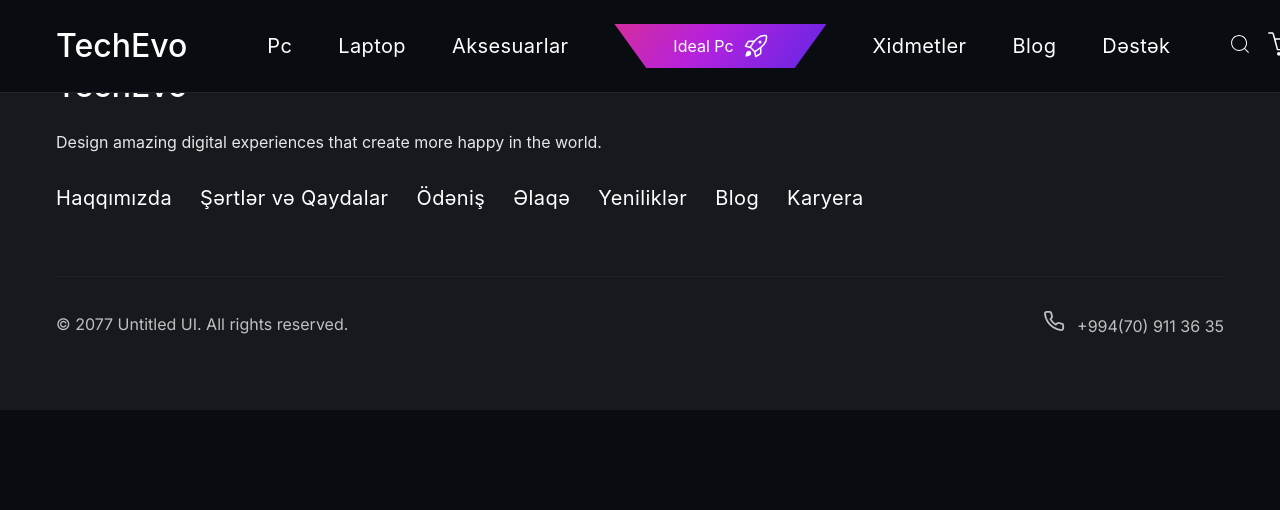
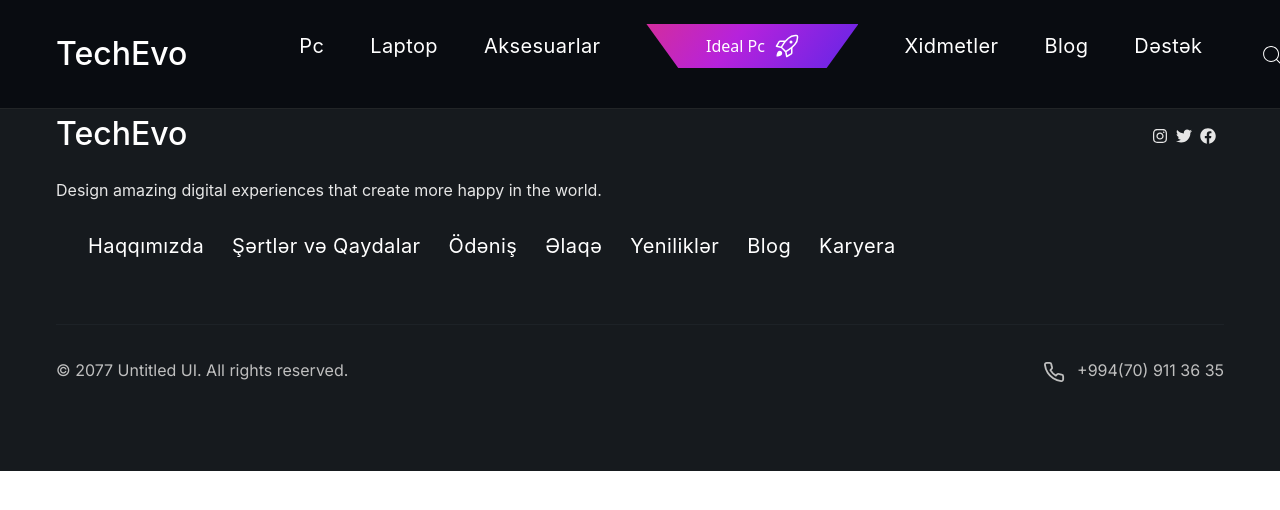
Before and after one commit to nigaraliyevas/TechEvo, a React (Vite) app: page /pc in a window 1280 px wide. Shown: the top 510 px of the page. Built offline with nearby package versions, Linux system fonts and the light colour scheme; a web font is replaced by a local one.

Commit message:
grid layout added

```diff
--- a/package.json
+++ b/package.json
@@ -11,7 +11,9 @@
   },
   "dependencies": {
     "axios": "^1.7.7",
+    "bootstrap": "^5.3.3",
     "react": "^18.3.1",
+    "react-bootstrap": "^2.10.4",
     "react-dom": "^18.3.1",
     "react-icons": "^5.3.0",
     "react-router-dom": "^6.26.2",
--- a/src/Pages/HomePage/HomePage.module.css
+++ b/src/Pages/HomePage/HomePage.module.css
@@ -1,5 +1,5 @@
 body {
-  background-color: #090d11;
+  background-color: #090d11 !important;
 }
 
 .sliderContainer {
@@ -81,7 +81,7 @@ body {
   padding: 12px !important;
   border: 2px solid transparent;
   cursor: pointer;
-  background: radial-gradient(circle at 100% 100%, #000000 0, #000000 4px, transparent 4px) 0% 0%/5px 5px no-repeat, radial-gradient(circle at 0 100%, #000000 0, #000000 4px, transparent 4px) 100% 0%/5px 5px no-repeat, radial-gradient(circle at 100% 0, #000000 0, #000000 4px, transparent 4px) 0% 100%/5px 5px no-repeat, radial-gradient(circle at 0 0, #000000 0, #000000 4px, transparent 4px) 100% 100%/5px 5px no-repeat, linear-gradient(#000000, #000000) 50% 50%/calc(100% - 2px) calc(100% - 10px) no-repeat, linear-gradient(#000000, #000000) 50% 50%/calc(100% - 10px) calc(100% - 2px) no-repeat, linear-gradient(90deg, rgb(70, 29, 72) 0%, rgb(39, 58, 161) 100%);
+  background: radial-gradient(circle at 100% 100%, #000000 0, #000000 4px, transparent 4px) 0% 0%/5px 5px no-repeat, radial-gradient(circle at 0 100%, #000000 0, #000000 4px, transparent 4px) 100% 0%/5px 5px no-repeat, radial-gradient(circle at 100% 0, #000000 0, #000000 4px, transparent 4px) 0% 100%/5px 5px no-repeat, radial-gradient(circle at 0 0, #000000 0, #000000 4px, transparent 4px) 100% 100%/5px 5px no-repeat, linear-gradient(#000000, #000000) 50% 50% / calc(100% - 2px) calc(100% - 10px) no-repeat, linear-gradient(#000000, #000000) 50% 50% / calc(100% - 10px) calc(100% - 2px) no-repeat, linear-gradient(90deg, rgb(70, 29, 72) 0%, rgb(39, 58, 161) 100%);
   border-radius: 5px;
   box-sizing: border-box;
   width: 429px;
@@ -111,7 +111,8 @@ body {
   0% {
     left: -100%;
   }
-  50%, 100% {
+  50%,
+  100% {
     left: 100%;
   }
 }
@@ -128,7 +129,8 @@ body {
   0% {
     top: -100%;
   }
-  50%, 100% {
+  50%,
+  100% {
     top: 100%;
   }
 }
@@ -145,7 +147,8 @@ body {
   0% {
     right: -100%;
   }
-  50%, 100% {
+  50%,
+  100% {
     right: 100%;
   }
 }
@@ -162,7 +165,8 @@ body {
   0% {
     bottom: -100%;
   }
-  50%, 100% {
+  50%,
+  100% {
     bottom: 100%;
   }
 }
@@ -170,7 +174,7 @@ body {
   height: 100%;
   width: 100%;
   -o-object-fit: contain;
-     object-fit: contain;
+  object-fit: contain;
   transition: transform 0.3s ease;
 }
 .card .cardImg:hover {
@@ -283,4 +287,4 @@ body {
 .mainServices .text p {
   color: #989da2;
   width: 249px;
-}/*# sourceMappingURL=HomePage.module.css.map */
+} /*# sourceMappingURL=HomePage.module.css.map */
--- /dev/null
+++ b/src/Pages/PCPage/PCPage.jsx
@@ -0,0 +1,24 @@
+import "bootstrap/dist/css/bootstrap.min.css";
+import styles from "./PCPage.module.scss";
+const PCPage = () => {
+  return (
+    <>
+      <div className="container">
+        <div className="row">
+          <div className="search-page col-lg-12 col-md-6 mb-4">
+            <div className="col-lg-4"></div>
+            <div className="col-lg-4"></div>
+            <div className="col-lg-4"></div>
+          </div>
+        </div>
+        <div className="row">
+          <div className="filter-side col-lg-3 col-md-6 mb-4"></div>
+          <div className="product-side col-lg-9 col-md-6 mb-4"></div>
+        </div>
+        <div className="pagination-side"></div>
+      </div>
+    </>
+  );
+};
+
+export default PCPage;
--- a/src/Pages/RouterPage/RoutesPage.jsx
+++ b/src/Pages/RouterPage/RoutesPage.jsx
@@ -6,6 +6,7 @@ import RegisterPage from "../RegisterPage/RegisterPage";
 import HomePage from "../HomePage/HomePage";
 import PasswordReset from "../PasswordResetPage/PasswordReset";
 import EnterPasswordPage from "../EnterPasswordPage/EnterPasswordPage";
+import PCPage from "../PCPage/PCPage";
 
 const RoutesPage = () => {
   return (
@@ -18,6 +19,7 @@ const RoutesPage = () => {
           <Route path="/register" element={<RegisterPage />} />
           <Route path="/newpassword" element={<PasswordReset />} />
           <Route path="/enterpassword" element={<EnterPasswordPage />} />
+          <Route path="/pc" element={<PCPage />} />
         </Routes>
       </LayoutPages>
     </div>
```
Also changed, not shown: src/Pages/PCPage/PCPage.module.scss (added), 1 other file (tests, documents, lock files or other folders).
